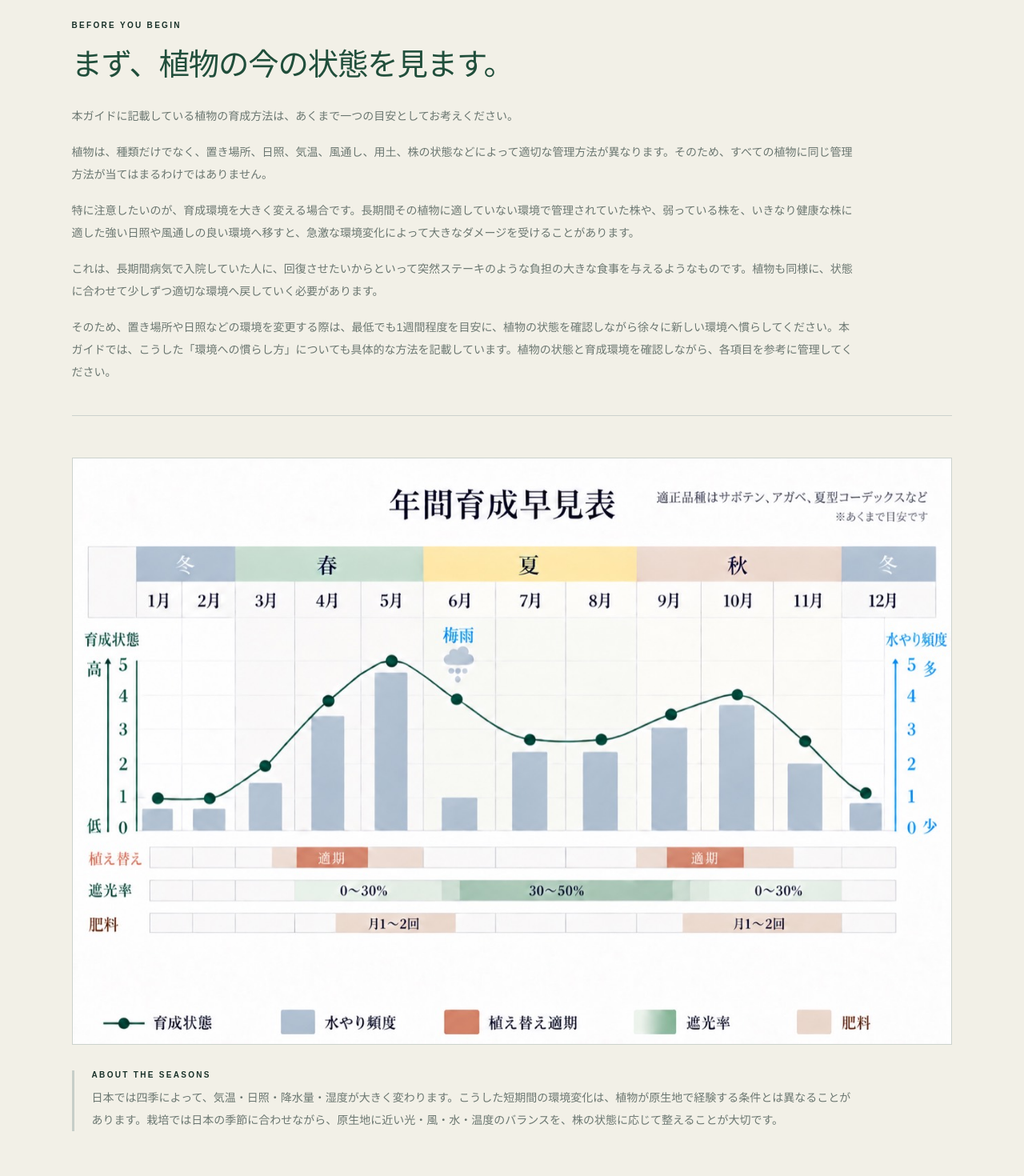
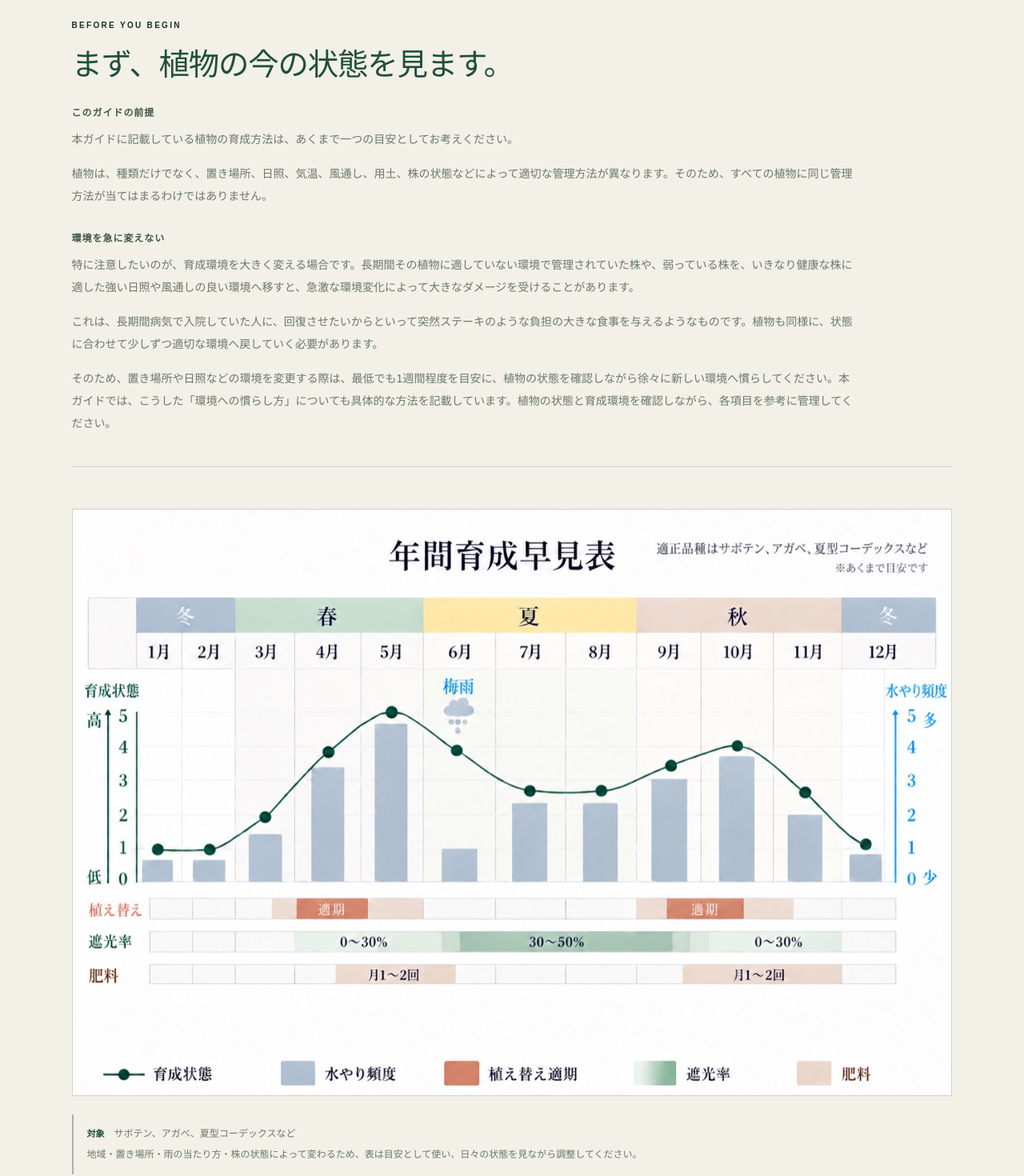
Before and after one commit to KomeUme/unomori-plant-archive, a Next.js app: page /care-guide in a window 1280 px wide. Shown: the part 480-1950 px from the top of the page at 80% size. Built offline with nearby package versions, Linux system fonts and the light colour scheme; no server answers.

Commit message:
Improve care guide hierarchy and chart access

```diff
--- /dev/null
+++ b/app/care-guide/annual-care-chart.tsx
@@ -0,0 +1,61 @@
+'use client';
+
+import { createPortal } from 'react-dom';
+import { useEffect, useState } from 'react';
+import { siteHref } from '../site-url';
+import { useImageZoom } from '../use-image-zoom';
+
+export function AnnualCareChart() {
+  const [isOpen, setIsOpen] = useState(false);
+  const {
+    zoom,
+    offset,
+    isPanning,
+    changeZoom,
+    reset: resetView,
+    onPointerDown: startPan,
+    onPointerMove: movePan,
+    onPointerUp: finishPan,
+    onPointerCancel: cancelPan,
+    onWheel: zoomWithWheel,
+  } = useImageZoom();
+
+  const openChart = () => {
+    resetView();
+    setIsOpen(true);
+  };
+
+  useEffect(() => {
+    if (!isOpen) return;
+    const previousOverflow = document.body.style.overflow;
+    const closeOnEscape = (event: KeyboardEvent) => {
+      if (event.key === 'Escape') setIsOpen(false);
+    };
+    document.body.style.overflow = 'hidden';
+    document.addEventListener('keydown', closeOnEscape);
+    return () => {
+      document.body.style.overflow = previousOverflow;
+      document.removeEventListener('keydown', closeOnEscape);
+    };
+  }, [isOpen]);
+
+  return <>
+    <figure className="agave-annual-graph">
+      <button type="button" className="annual-chart-button" aria-label="年間育成早見表を拡大表示" onClick={openChart}>
+        <img src={siteHref('/agave-annual-care-chart.jpg')} alt="サボテン、アガベ、夏型コーデックスの年間育成早見表。月ごとの育成状態、水やり頻度、植え替え適期、遮光率、肥料の目安を示す。" />
+      </button>
+    </figure>
+    {isOpen && typeof document !== 'undefined' ? createPortal(
+      <div className="image-modal-backdrop annual-chart-modal stock-detail-image-modal" role="dialog" aria-modal="true" aria-label="年間育成早見表" onPointerDown={(event) => { if (event.target === event.currentTarget) setIsOpen(false); }}>
+        <div className="image-modal-content">
+          <button type="button" className="image-modal-close" aria-label="年間育成早見表を閉じる" onClick={() => setIsOpen(false)}>×</button>
+          <div className={`image-modal-stage${zoom > 1 ? ' is-zoomed' : ''}${isPanning ? ' is-panning' : ''}`} onWheel={zoomWithWheel} onPointerDown={startPan} onPointerMove={movePan} onPointerUp={finishPan} onPointerCancel={cancelPan} onDoubleClick={resetView}>
+            <img className="stock-detail-image-modal-image" src={siteHref('/agave-annual-care-chart.jpg')} alt="年間育成早見表" style={{ transform: `translate(${offset.x}px, ${offset.y}px) scale(${zoom})` }} />
+          </div>
+          <div className="stock-detail-image-modal-footer"><div className="image-modal-controls" aria-label="画像の表示倍率"><button type="button" aria-label="縮小" onClick={() => changeZoom(-.2)} disabled={zoom <= 1}>−</button><span>{Math.round(zoom * 100)}%</span><button type="button" aria-label="拡大" onClick={() => changeZoom(.2)} disabled={zoom >= 4}>＋</button><button type="button" className="image-modal-reset" onClick={resetView}>リセット</button></div></div>
+        </div>
+      </div>,
+      document.body,
+    ) : null}
+  </>;
+}
--- a/app/care-guide/page.tsx
+++ b/app/care-guide/page.tsx
@@ -1,5 +1,5 @@
 import { Footer, Header } from '../components';
-import { siteHref } from '../site-url';
+import { AnnualCareChart } from './annual-care-chart';
 
 const guides = [
   {
@@ -29,17 +29,27 @@ const guides = [
 ];
 
 const guideIntroduction = [
-  '本ガイドに記載している植物の育成方法は、あくまで一つの目安としてお考えください。',
-  '植物は、種類だけでなく、置き場所、日照、気温、風通し、用土、株の状態などによって適切な管理方法が異なります。そのため、すべての植物に同じ管理方法が当てはまるわけではありません。',
-  '特に注意したいのが、育成環境を大きく変える場合です。長期間その植物に適していない環境で管理されていた株や、弱っている株を、いきなり健康な株に適した強い日照や風通しの良い環境へ移すと、急激な環境変化によって大きなダメージを受けることがあります。',
-  'これは、長期間病気で入院していた人に、回復させたいからといって突然ステーキのような負担の大きな食事を与えるようなものです。植物も同様に、状態に合わせて少しずつ適切な環境へ戻していく必要があります。',
-  'そのため、置き場所や日照などの環境を変更する際は、最低でも1週間程度を目安に、植物の状態を確認しながら徐々に新しい環境へ慣らしてください。本ガイドでは、こうした「環境への慣らし方」についても具体的な方法を記載しています。植物の状態と育成環境を確認しながら、各項目を参考に管理してください。',
+  {
+    title: 'このガイドの前提',
+    paragraphs: [
+      '本ガイドに記載している植物の育成方法は、あくまで一つの目安としてお考えください。',
+      '植物は、種類だけでなく、置き場所、日照、気温、風通し、用土、株の状態などによって適切な管理方法が異なります。そのため、すべての植物に同じ管理方法が当てはまるわけではありません。',
+    ],
+  },
+  {
+    title: '環境を急に変えない',
+    paragraphs: [
+      '特に注意したいのが、育成環境を大きく変える場合です。長期間その植物に適していない環境で管理されていた株や、弱っている株を、いきなり健康な株に適した強い日照や風通しの良い環境へ移すと、急激な環境変化によって大きなダメージを受けることがあります。',
+      'これは、長期間病気で入院していた人に、回復させたいからといって突然ステーキのような負担の大きな食事を与えるようなものです。植物も同様に、状態に合わせて少しずつ適切な環境へ戻していく必要があります。',
+      'そのため、置き場所や日照などの環境を変更する際は、最低でも1週間程度を目安に、植物の状態を確認しながら徐々に新しい環境へ慣らしてください。本ガイドでは、こうした「環境への慣らし方」についても具体的な方法を記載しています。植物の状態と育成環境を確認しながら、各項目を参考に管理してください。',
+    ],
+  },
 ];
 
 export default function CareGuidePage() {
   return <main><Header />
     <section className="page-hero"><p className="eyebrow">CARE GUIDE</p><h1>栽培ガイド</h1></section>
-    <section className="section guide-section page-section"><div className="guide-content"><div className="guide-introduction"><p className="eyebrow">BEFORE YOU BEGIN</p><h2>まず、植物の今の状態を見ます。</h2>{guideIntroduction.map((paragraph) => <p key={paragraph}>{paragraph}</p>)}</div><figure className="agave-annual-graph"><img src={siteHref('/agave-annual-care-chart.jpg')} alt="サボテン、アガベ、夏型コーデックスの年間育成早見表。月ごとの育成状態、水やり頻度、植え替え適期、遮光率、肥料の目安を示す。" /></figure><div className="annual-graph-note"><p className="eyebrow">ABOUT THE SEASONS</p><p>日本では四季によって、気温・日照・降水量・湿度が大きく変わります。こうした短期間の環境変化は、植物が原生地で経験する条件とは異なることがあります。栽培では日本の季節に合わせながら、原生地に近い光・風・水・温度のバランスを、株の状態に応じて整えることが大切です。</p></div><div className="guide-points-heading"><p className="eyebrow">CARE POINTS</p><h2>栽培におけるポイント</h2><p className="guide-priority">優先順位　光 <span>＞</span> 風 <span>＞</span> 水 <span>＞</span> 土</p></div><div className="guide-grid">{guides.map(({ no, title, body, more }) => <article key={no}><span className="guide-point-number">{no}</span><h3>{title}</h3><p>{body} {more}</p></article>)}</div><div className="season-note"><p className="eyebrow">THIS MONTH / AUGUST</p><b>夏の管理メモ</b><p>強い西日と葉焼けに注意。水やり後は株元に風を通し、夜間の蒸れを避けます。</p></div></div></section>
+    <section className="section guide-section page-section"><div className="guide-content"><div className="guide-introduction"><p className="eyebrow">BEFORE YOU BEGIN</p><h2>まず、植物の今の状態を見ます。</h2>{guideIntroduction.map(({ title, paragraphs }) => <div className="guide-intro-block" key={title}><h3>{title}</h3>{paragraphs.map((paragraph) => <p key={paragraph}>{paragraph}</p>)}</div>)}</div><AnnualCareChart /><div className="annual-chart-scope"><p><b>対象</b>　サボテン、アガベ、夏型コーデックスなど</p><p>地域・置き場所・雨の当たり方・株の状態によって変わるため、表は目安として使い、日々の状態を見ながら調整してください。</p></div><div className="annual-graph-note"><p className="eyebrow">ABOUT THE SEASONS</p><p>日本では四季によって、気温・日照・降水量・湿度が大きく変わります。こうした短期間の環境変化は、植物が原生地で経験する条件とは異なることがあります。栽培では日本の季節に合わせながら、原生地に近い光・風・水・温度のバランスを、株の状態に応じて整えることが大切です。</p></div><div className="guide-points-heading"><p className="eyebrow">CARE POINTS</p><h2>栽培におけるポイント</h2><p className="guide-priority">優先順位　光 <span>＞</span> 風 <span>＞</span> 水 <span>＞</span> 土</p></div><div className="guide-grid">{guides.map(({ no, title, body, more }) => <article key={no}><span className="guide-point-number">{no}</span><h3>{title}</h3><p>{body} {more}</p></article>)}</div><div className="season-note"><p className="eyebrow">THIS MONTH / AUGUST</p><b>夏の管理メモ</b><p>強い西日と葉焼けに注意。水やり後は株元に風を通し、夜間の蒸れを避けます。</p></div></div></section>
     <Footer />
   </main>;
 }
--- a/app/globals.css
+++ b/app/globals.css
@@ -272,3 +272,25 @@ footer { background:#132c23; color:white; display:grid; grid-template-columns:1.
   .guide-grid h3 { grid-column:2; margin:0 0 8px; font-size:22px; line-height:1.2; }
   .guide-grid article > p:not(.eyebrow) { grid-column:2; margin:0; line-height:1.75; }
 }
+
+.guide-intro-block { max-width:980px; margin:0 0 29px; }
+.guide-intro-block:last-child { margin-bottom:0; }
+.guide-intro-block h3 { margin:0 0 12px; color:#42564c; font-size:12px; letter-spacing:.08em; }
+.guide-intro-block p { margin:0 0 15px; color:var(--muted); font-size:14px; line-height:2; }
+.guide-intro-block p:last-child { margin-bottom:0; }
+.annual-chart-button { display:block; width:100%; padding:0; border:0; background:transparent; cursor:zoom-in; }
+.annual-chart-button img { transition:opacity .2s ease; }
+.annual-chart-button:hover img { opacity:.88; }
+.annual-chart-button:focus-visible { outline:2px solid var(--green); outline-offset:-5px; }
+.annual-chart-scope { max-width:1120px; margin:-9px 0 38px; padding:14px 17px; border-left:2px solid #a5b3aa; color:var(--muted); }
+.annual-chart-scope p { margin:0; font-size:12px; line-height:1.8; }
+.annual-chart-scope p + p { margin-top:4px; }
+.annual-chart-scope b { color:var(--green); font-size:11px; }
+
+@media (max-width:620px) {
+  .guide-intro-block { margin-bottom:25px; }
+  .guide-intro-block h3 { margin-bottom:10px; font-size:11px; }
+  .guide-intro-block p { margin-bottom:14px; font-size:13px; line-height:1.95; }
+  .annual-chart-scope { margin:-8px 0 32px; padding:12px 14px; }
+  .annual-chart-scope p { font-size:11px; line-height:1.75; }
+}
```
